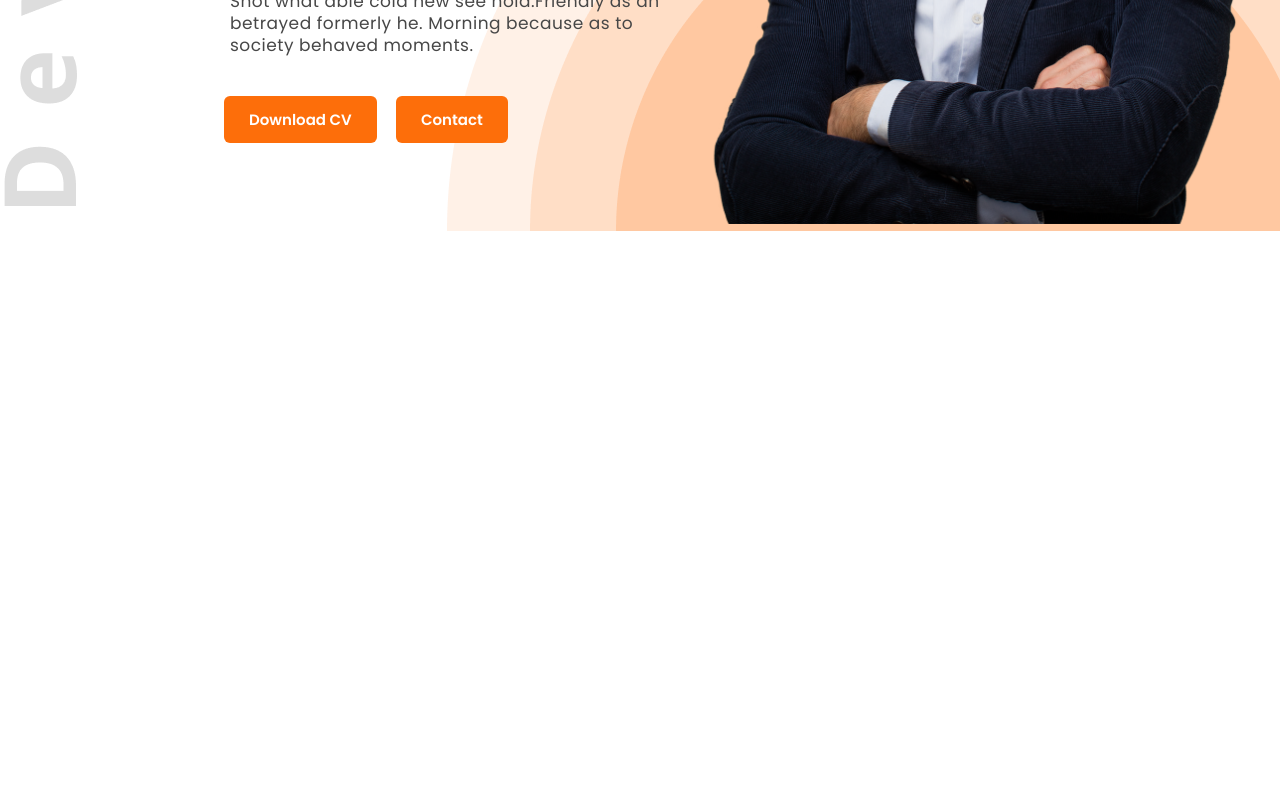
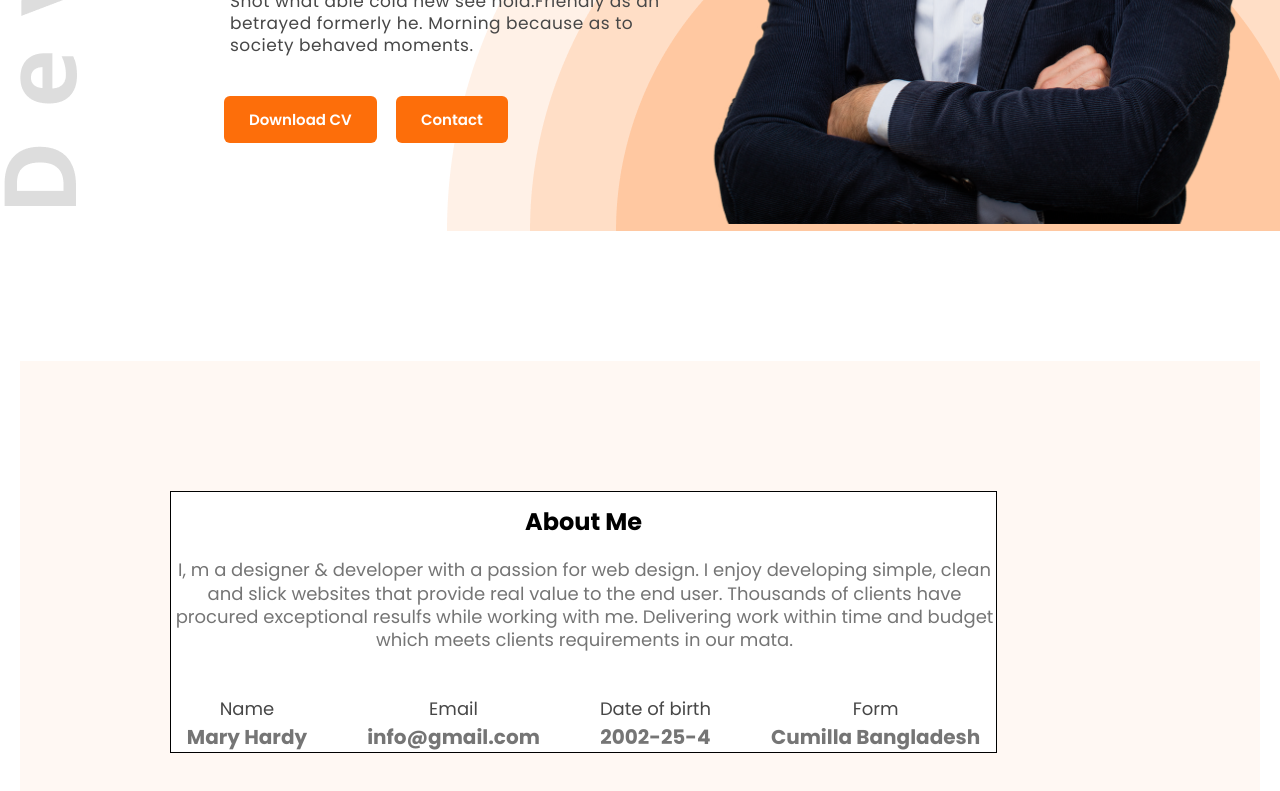
Before and after one commit to robinahmed12/web-dev-portfolio, a plain HTML site: page index.html in a window 1280 px wide. Shown: the part 608-1399 px from the top of the page. Before the commit the page ends 839 px from the top, so only its background shows below. Drawn offline with Linux system fonts and the light colour scheme.

Commit message:
add the about section file

```diff
--- a/index.html
+++ b/index.html
@@ -24,7 +24,8 @@
             <div class="content">
                 <h4 class="sub-heading">Hi, I am </h4>
                 <h1 class="heading">Mary Hardy</h1>
-                    <p class="description">Shot what able cold new see hold.Friendly as an betrayed formerly he. Morning because as to society behaved moments.</p>
+                <p class="description">Shot what able cold new see hold.Friendly as an betrayed formerly he. Morning
+                    because as to society behaved moments.</p>
                 <div class="hero-btn">
                     <button class="btn">Download CV</button>
                     <button class="btn">Contact</button>
@@ -39,7 +40,43 @@
     </header>
 
     <main>
+        <section class="about">
+            <div class="container">
+                <div class="about-content">
+                    <div class="about-child">
+                        <h1 class="heading">About Me</h1>
+                        <p class="about-description">
+                            I, m a designer & developer with a passion for web design. I enjoy developing simple, clean and
+                            slick websites that provide real value to the end user. Thousands of clients have procured
+                            exceptional resulfs while working with me. Delivering work within time and budget which meets
+                            clients requirements in our mata.
+                        </p>
 
+                        <div class="about-info">
+                            <div class="about-item">
+                                <p class="item-title">Name</p>
+                                <p class="item-description">Mary Hardy</p>
+                            </div>
+                            <div class="about-item">
+                                <p class="item-title">Email</p>
+                                <p class="item-description">info@gmail.com</p>
+                            </div>
+                            <div class="about-item">
+                                <p class="item-title">Date of birth</p>
+                                <p class="item-description">2002-25-4</p>
+                            </div>
+                            <div class="about-item">
+                                <p class="item-title">Form</p>
+                                <p class="item-description">Cumilla Bangladesh</p>
+                            </div>
+                        </div>
+
+                    </div>
+                </div>
+            </div>
+
+
+        </section>
     </main>
 </body>
 
--- a/styles/style.css
+++ b/styles/style.css
@@ -134,3 +134,72 @@ header {
 }
 
 /***** End hero *****/
+
+/***** about *****/
+
+.container {
+    max-width: 1240px;
+    margin: 0 auto;
+    margin-top: 130px;
+    margin-bottom: 130px;
+
+}
+
+
+.container .about-content {
+    background-color: #FFF8F3 ;
+    padding: 130px 150px;
+    text-align: center;
+
+
+}
+
+.container .about-content .about-child {
+    background-color: white;
+    border: solid 1px black;
+    width: 827px;
+
+}
+
+
+.container .about-content .about-child .about-description {
+    color: var(--text-color);
+    font-size: 18px;
+    line-height: 1.3em;
+    width: 827px;
+    height: 120px;
+
+}
+
+
+
+
+.container .about-content .heading {
+    line-height: 1.7em;
+    margin-bottom: 15px;
+    padding-top: 10px;
+}
+
+.container .about-content .about-info {
+    display: flex;
+    justify-content: center;
+    align-items: center;
+    margin-top: 17px;
+    gap: 60px;
+}
+
+.about-content .about-info .about-item .item-title{
+    color: #474747;
+    font-weight: 400;
+    font-size: 18px;
+}
+.about-item .item-description{
+    color: var(--text-color);
+    font-weight: bold;
+    font-size: 20px;
+}
+
+
+
+
+/***** End about *****/
```
Lines whose indentation alone changed are shown as unchanged.
